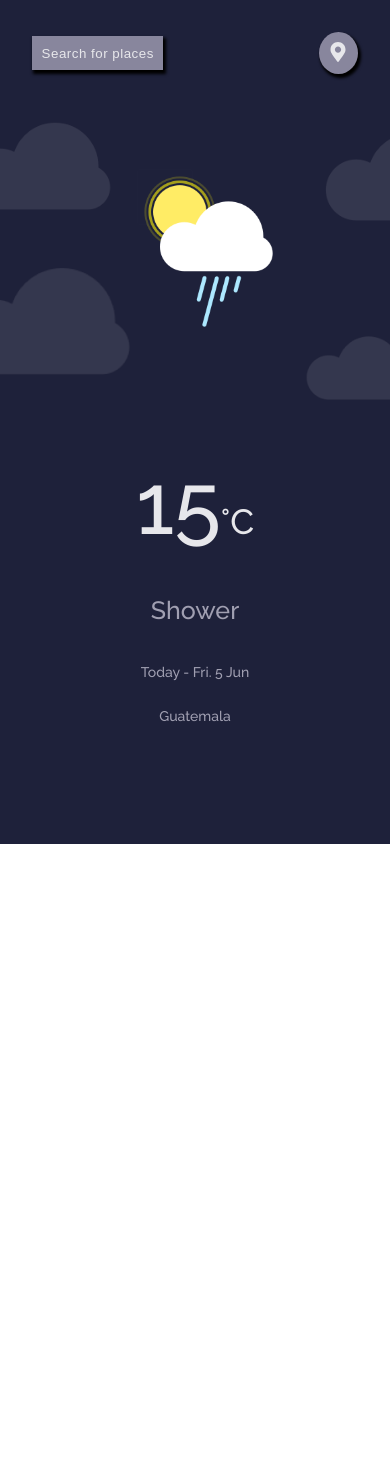
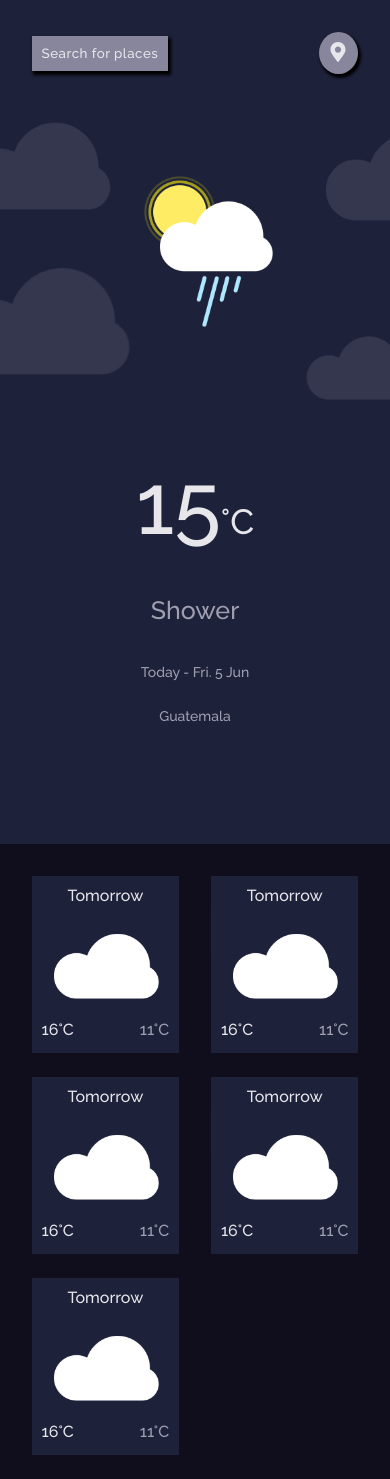
Before and after one commit to OzkrMonroy/weather-app-challenge, a Next.js app: page / in a window 390 px wide. Before the commit the page ends 844 px from the top, so only its background shows below. Built offline with nearby package versions, Linux system fonts and the light colour scheme.

Commit message:
Daily Weather Section is ready. Responsive is working

```diff
--- /dev/null
+++ b/components/ui/dayliWeatherCard/DailyWeatherCard.js
@@ -0,0 +1,19 @@
+import React from 'react'
+import { DailyWeatherCardContainer } from './DailyWeatherStyles';
+
+const DailyWeatherCard = () => {
+  return (
+    <DailyWeatherCardContainer>
+      <p className="text">Tomorrow</p>
+      <div className="image-container">
+        <img src="/img/HeavyCloud.png" alt="heavy cloud" className="card-image"/>
+      </div>
+      <div className="temperature-container text">
+        <p>16°C</p>
+        <p className="secondary-color">11°C</p>
+      </div>
+    </DailyWeatherCardContainer>
+  );
+}
+
+export default DailyWeatherCard;
--- /dev/null
+++ b/components/ui/dayliWeatherCard/DailyWeatherStyles.js
@@ -0,0 +1,60 @@
+import styled from "@emotion/styled";
+import device from "../../../utils/breakpoints";
+
+export const DailyWeatherCardContainer = styled.div`
+  height: 177px;
+  display: flex;
+  flex-direction: column;
+  background-color: #1e213a;
+  width: 45%;
+  margin-bottom: 1.5rem;
+  padding: 0.6rem;
+
+  @media ${device.tablet} {
+    width: 30%;
+    margin-bottom: 10px;
+    margin-right: 10px;
+  }
+  @media ${device.laptop}{
+    width: 18%;
+  }
+
+  & .text {
+    height: 25%;
+    color: #e7e7eb;
+    margin: 0;
+    text-align: center;
+  }
+  & .image-container {
+    height: 50%;
+    position: relative;
+    text-align: center;
+
+    & .card-image {
+      position: absolute;
+      top: -25px;
+      width: 100%;
+      left: -20px;
+      right: 0;
+      bottom: 0;
+      margin: auto;
+
+      @media ${device.landscapeMobile}{
+        top: -25px;
+        width: 50%;
+        left: -20px;
+      }
+      @media ${device.tablet}{
+        width: 85%;
+      }
+    }
+  }
+  & .temperature-container {
+    display: flex;
+    justify-content: space-between;
+
+    & .secondary-color {
+      color: #a09fb1;
+    }
+  }
+`;
--- a/components/ui/detailWeather/DetailWeather.js
+++ b/components/ui/detailWeather/DetailWeather.js
@@ -1,10 +1,30 @@
-import React from 'react';
-import DetailWeatherContainer from './DetailWeatherStyles';
+import React from "react";
+import DailyWeatherCard from "../dayliWeatherCard/DailyWeatherCard";
+import { Container, DetailWeatherContainer } from "./DetailWeatherStyles";
 
 const DetailWeather = () => {
   return (
-    <DetailWeatherContainer></DetailWeatherContainer>
+    <DetailWeatherContainer>
+      <Container>
+        <div className="temperature-units-options">
+          <button type="button" className="celcius-option">
+            °C
+          </button>
+          <button type="button" className="fahrenheit-option">
+            °F
+          </button>
+        </div>
+        <div className="daily-weather-container">
+          <DailyWeatherCard/>
+          <DailyWeatherCard/>
+          <DailyWeatherCard/>
+          <DailyWeatherCard/>
+          <DailyWeatherCard/>
+          <div className="fake-card"></div>
+        </div>
+      </Container>
+    </DetailWeatherContainer>
   );
-}
+};
 
 export default DetailWeather;
--- a/components/ui/detailWeather/DetailWeatherStyles.js
+++ b/components/ui/detailWeather/DetailWeatherStyles.js
@@ -1,7 +1,7 @@
 import styled from '@emotion/styled';
 import device from '../../../utils/breakpoints';
 
-const DetailWeatherContainer = styled.div`
+export const DetailWeatherContainer = styled.div`
   width: 100%;
   background-color: #100E1D;
   z-index: 10;
@@ -13,5 +13,70 @@ const DetailWeatherContainer = styled.div`
     width: 75%;
   }
 `
+export const Container = styled.div`
+  width: 100%;
+  margin: 0 auto;
+  padding-top: 2rem;
 
-export default DetailWeatherContainer
+  @media ${device.tablet}{
+    width: 75%;
+  }
+
+  & .temperature-units-options {
+    display: none;
+
+    @media ${device.tablet}{
+      display:flex;
+      justify-content: flex-end;
+      margin-bottom: 2rem;
+    }
+
+    & button {
+      border: none;
+      background-color: #88869D;
+      padding: .6rem .83rem .65rem .82rem;
+      box-shadow: 2px 3px 3px 1px #000;
+      border-radius: 50%;
+      font-size: 14px;
+      text-align: center;
+      font-family: 'Raleway', sans-serif;
+      font-weight: 700;
+    }
+
+    & .celcius-option {
+      margin-right: 10px;
+      background-color: #E7E7EB;
+    }
+    & .fahrenheit-option {
+      color: #E7E7EB;
+    }
+  }
+  & .daily-weather-container {
+    width: 100%;
+    display: flex;
+    flex-wrap: wrap;
+    justify-content: space-between;
+    padding: 0 2rem;
+
+    & .fake-card {
+      display: none;
+    }
+
+    @media ${device.tablet}{
+      padding: 0;
+
+      & .fake-card {
+        display: block;
+        width: 30%;
+        margin-bottom: 10px;
+        margin-right: 10px;
+      }
+    }
+    @media ${device.laptop}{
+      & .fake-card {
+        display: none;
+      }
+    }
+
+  }
+`
--- a/components/ui/resumeWeather/ResumeStyles.js
+++ b/components/ui/resumeWeather/ResumeStyles.js
@@ -39,6 +39,8 @@ export const ActionsWeatherContainer = styled.div`
     color: #E7E7EB;
     font-weight: 500;
     letter-spacing: .5px;
+    font-family: 'Raleway', sans-serif;
+    font-weight: 500;
   }
   & .location-button {
     border-radius: 50%;
--- a/components/ui/resumeWeather/ResumeWeather.js
+++ b/components/ui/resumeWeather/ResumeWeather.js
@@ -1,4 +1,3 @@
-import { css } from '@emotion/core';
 import React from 'react'
 import { ActionsWeatherContainer, ImageResumeContainer, ResumeInformationContainer, ResumeWeatherContainer } from './ResumeStyles';
 
```
